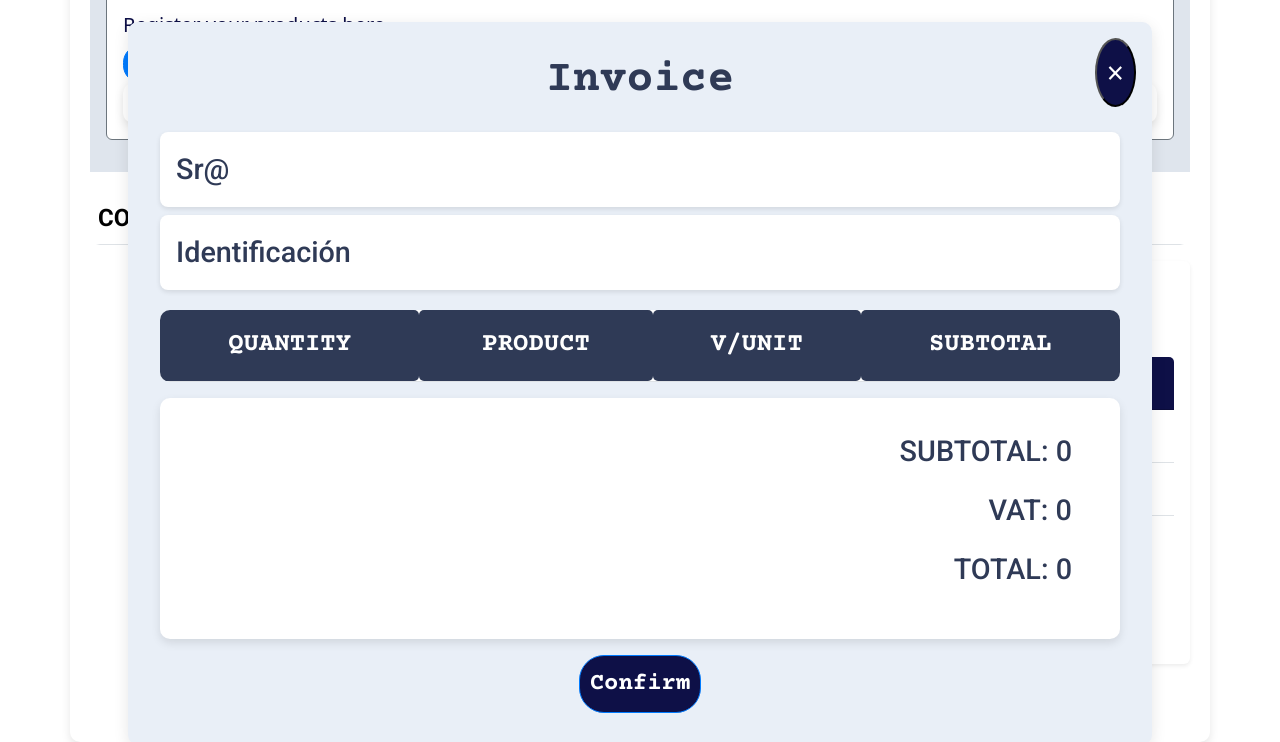
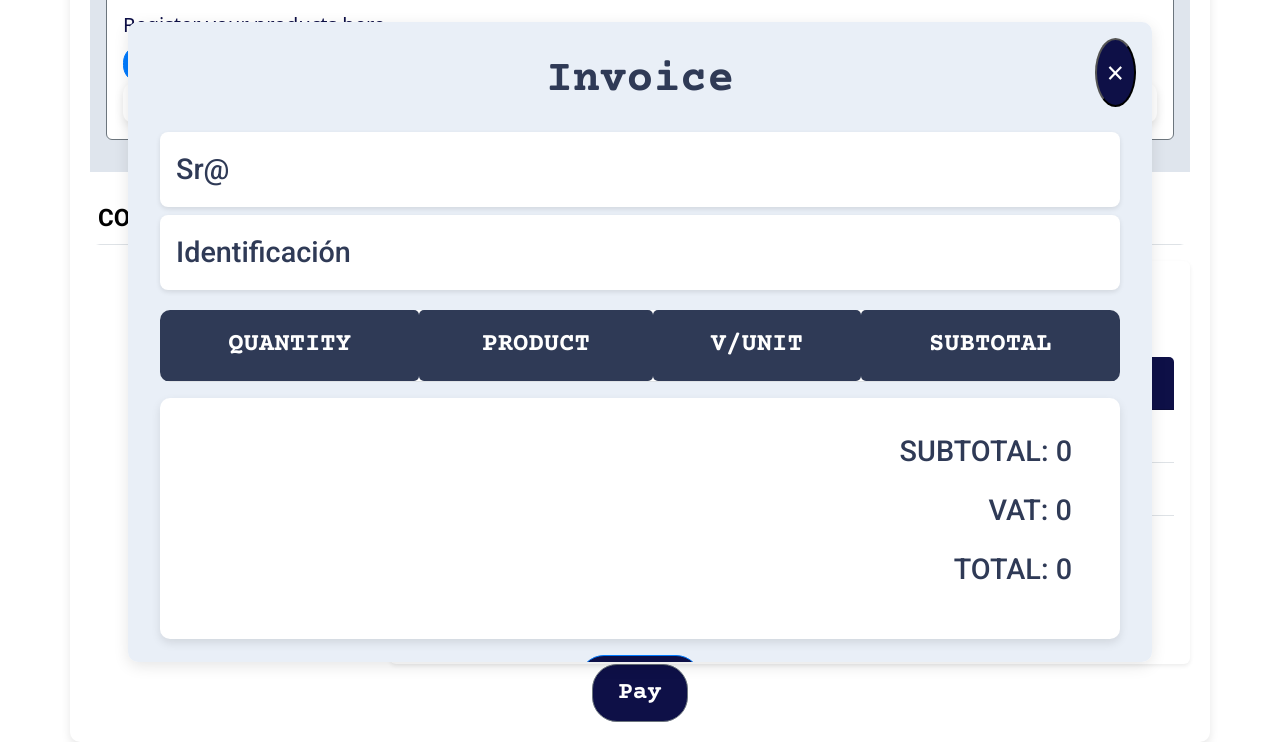
Before and after one commit to LauraVargas22/FacturaElectronica, a website built with Vite: page index.html in a window 1280 px wide. Both pictures are taken after a click on the button "Pay". Shown: the part 669-1411 px from the top of the page. Built offline with nearby package versions, Linux system fonts and the light colour scheme; some packages are replaced by stand-ins of ours.

Commit message:
docs: :memo: Update README

```diff
--- a/src/css/style.css
+++ b/src/css/style.css
@@ -131,7 +131,7 @@ table tr:nth-child(even) {
 table tr:hover {
   background-color: #f1f1f1;
 }
-/*Card Valores*/
+/*Card*/
 #card {
   width: 50rem;
   background-color: white;
@@ -180,7 +180,7 @@ li {
   left: 50%;
   transform: translateX(-50%);
   width: 80%;
-  height: max-content;
+  max-height: 80%;
   background-color: #E9EFF7;
   box-shadow: 0px 4px 15px rgba(0, 0, 0, 0.1);
   z-index: 1000;
```
Also changed, not shown: README.md.
